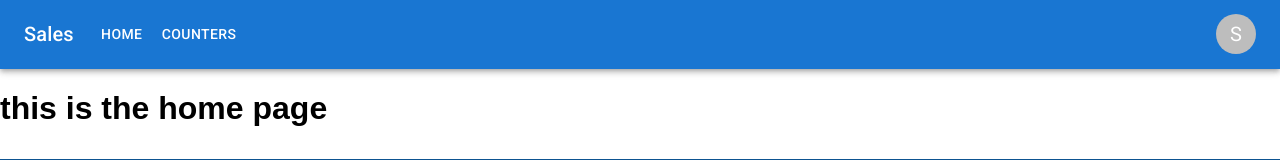
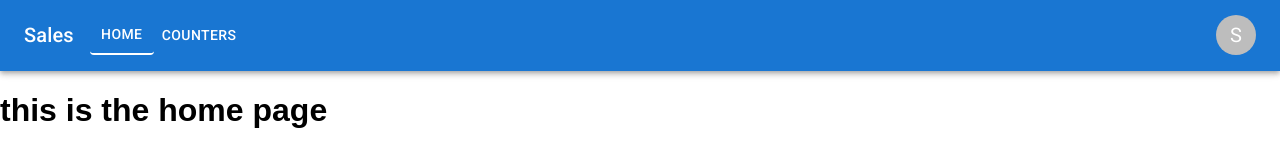
Before and after one commit to sarahannouti/sales-web-app, a React (Vite) app: page / in a window 1280 px wide. Shown: the top 160 px of the page. Built offline with nearby package versions, Linux system fonts and the light colour scheme.

Commit message:
feat: 🎸 styles

```diff
--- a/src/MainTemplate/MainTemplate.jsx
+++ b/src/MainTemplate/MainTemplate.jsx
@@ -1,4 +1,4 @@
-import { Link, Outlet } from "react-router-dom";
+import { Link, Outlet, useLocation } from "react-router-dom";
 import {
   AppBar,
   Avatar,
@@ -7,12 +7,14 @@ import {
   IconButton,
   Toolbar,
   Typography,
-  Button,
 } from "@mui/material";
+
 import "./styles.js";
 import { Footer } from "./styles.js";
+import { Button } from "./styles.js";
 
 export default function MainTemplate() {
+  const { pathname } = useLocation();
   const menu = [
     {
       id: 1,
@@ -28,7 +30,6 @@ export default function MainTemplate() {
 
   return (
     <>
-      <header>
       <AppBar position="static">
         <Container maxWidth="xl">
           <Toolbar disableGutters>
@@ -53,10 +54,7 @@ export default function MainTemplate() {
                   key={label}
                   component={Link}
                   to={to}
-                    sx={{
-                      my: 2,
-                      color: "white",
-                    }}
+                  current={pathname === to}
                 >
                   {label}
                 </Button>
@@ -71,7 +69,6 @@ export default function MainTemplate() {
           </Toolbar>
         </Container>
       </AppBar>
-      </header>
       <main>
         <Outlet />
       </main>
--- a/src/MainTemplate/styles.js
+++ b/src/MainTemplate/styles.js
@@ -1,4 +1,5 @@
 import { styled } from "@mui/material/styles";
+import { Button as MuiButton } from "@mui/material";
 
 export const Footer = styled("footer")`
   background-color: #0d5391;
@@ -6,3 +7,11 @@ export const Footer = styled("footer")`
   padding: 1rem;
   margin-top: 2rem;
 `;
+
+export const Button = styled(MuiButton, {
+  shouldForwardProp: (prop) => prop !== "current",
+})(({ theme, current }) => ({
+  margin: `${theme.spacing(2)} 0`,
+  color: "white",
+  borderBottom: current ? "2px solid white" : null,
+}));
```
Lines whose indentation alone changed are shown as unchanged.
